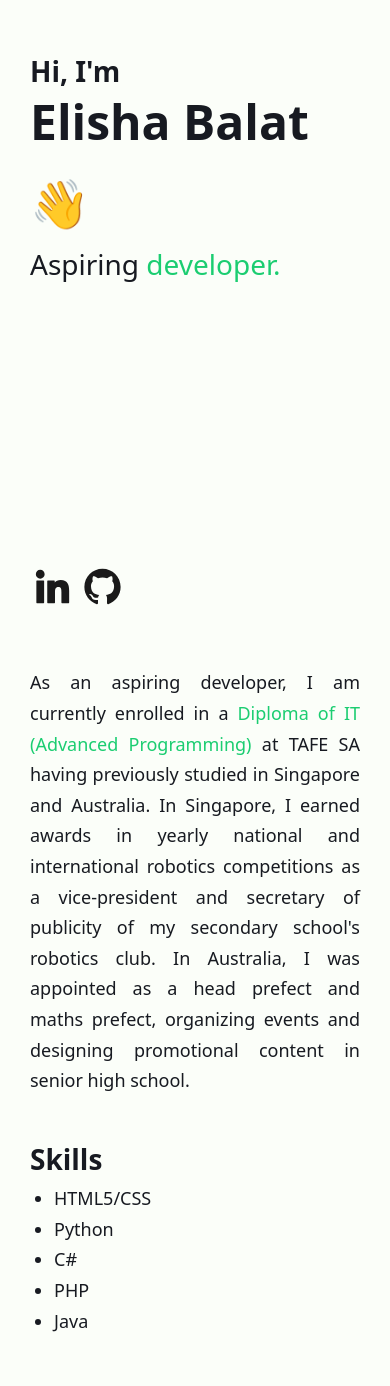
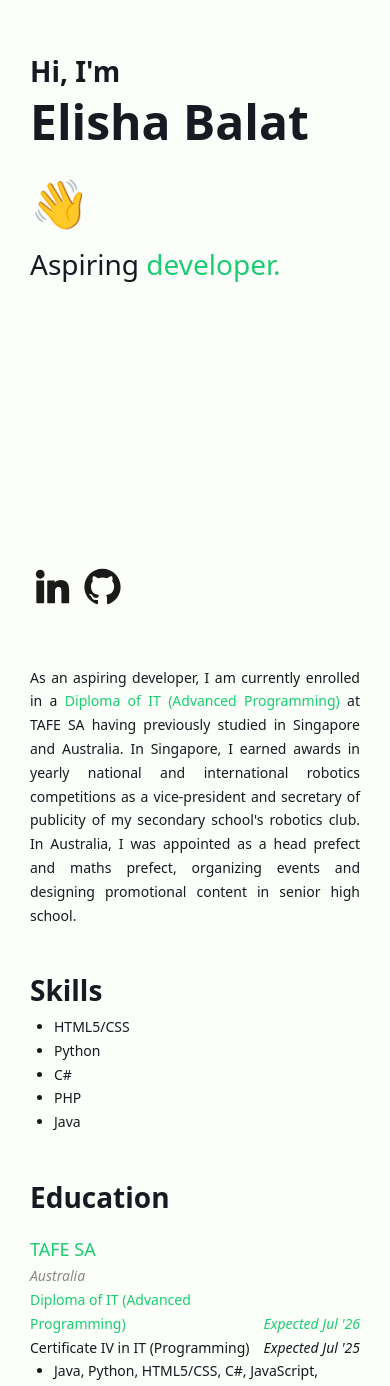
Before and after one commit to elisha-b/portfolio, a React (Vite) app: page / in a window 390 px wide. Shown: the part 142-1528 px from the top of the page. Built offline with nearby package versions, Linux system fonts and the light colour scheme.

Commit message:
Minor mobile appearance font size tweaks

```diff
--- a/src/App.css
+++ b/src/App.css
@@ -51,7 +51,7 @@ a:hover {
 
 @media (max-width: 1080px) {
   body {
-    font-size: 18px;
+    font-size: 14px;
   }
   h1 {
     font-size: 48px;
@@ -60,10 +60,10 @@ a:hover {
     font-size: 28px;
   }
   h3 {
-    font-size: 24px;
+    font-size: 18px;
   }
   .country {
-    font-size: 18px;
+    font-size: 14px;
   }
   .main {
     display: block;
```
